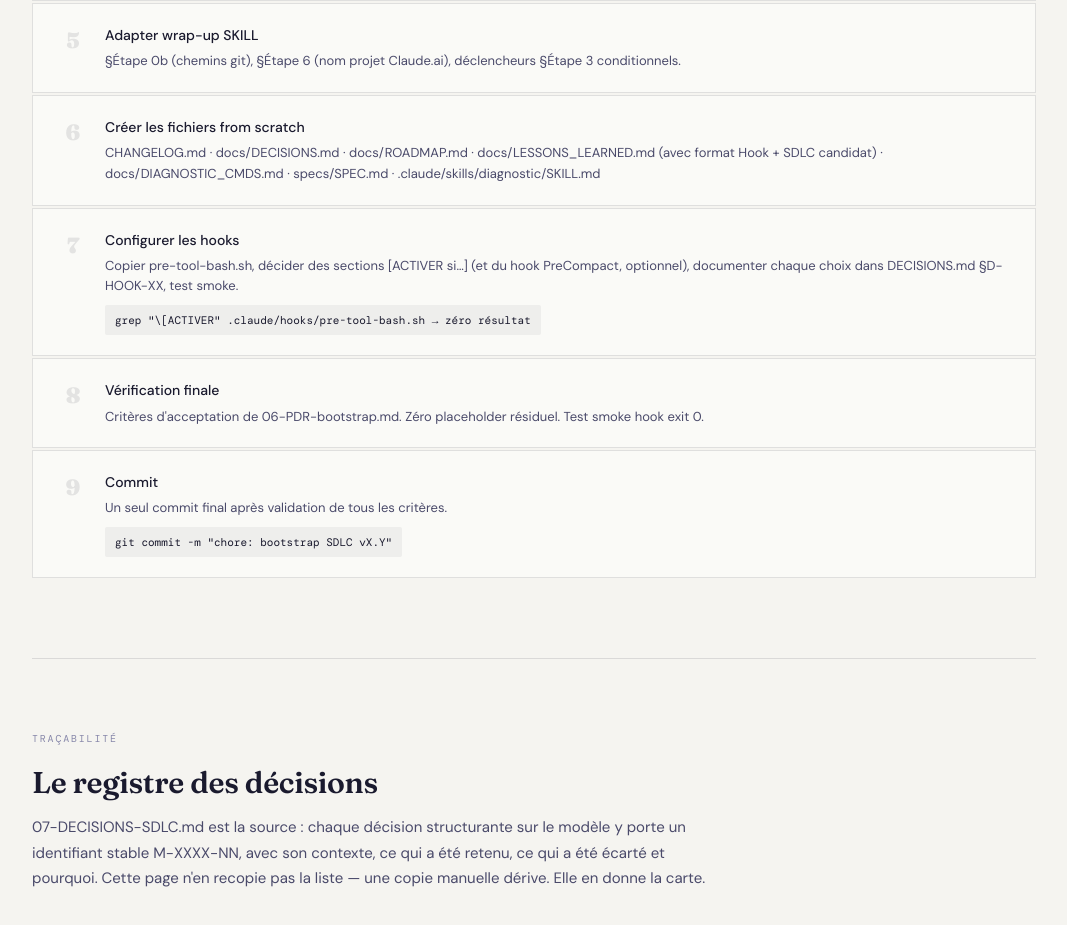
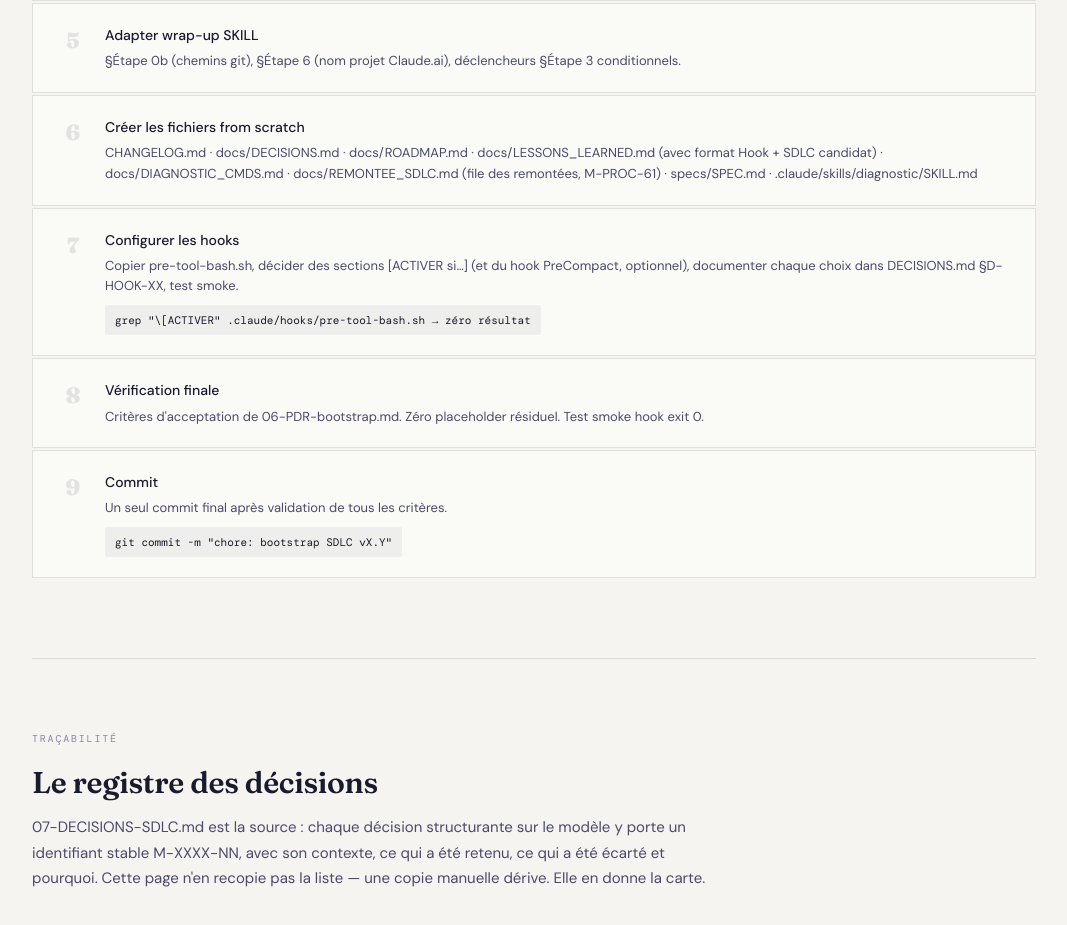
Before and after one commit to laurentGELY/SDLC, a plain HTML site: page docs/SPEC.html in a window 1280 px wide. Shown: the part 7069-7994 px from the top of the page, without its empty margins (106-1173 px from the left). Drawn offline with nearby package versions, Linux system fonts and the light colour scheme.

Commit message:
docs(sdlc): SDLC-34 lot 4 — décisions M-PROC-56→61 et M-HOOKS-09, carte et routage
- 07 : M-PROC-56 (maison des dettes), 57 (pre-commit, références suivies), 58 (une source
  par fait, SPEC fait foi, chiffre importé = hypothèse, commande sur une ligne), 59 (réglages
  locaux de chemin), 60 (vérifier pour de vrai), 61 (file de remontées), M-HOOKS-09 (garde
  avant règle, hook pkill/pgrep) ; 7 lignes au tableau de compatibilité ; mises à jour de
  M-PROC-06 (R-49 retiré), M-PROC-33 (R-35 déplacé vers 04), M-PROC-49 (327/16597)
- 06 v1.2 : docs/REMONTEE_SDLC.md dans la carte du bootstrap
- 11 v2.1 : routage /reprise
- specs/SPEC.md, README (tableau du bootstrap), SPEC.html, MODE-OPERATOIRE.html : file de remontées
- docs/CLAUDE_PROJECT.md : traitement des files de remontées, format du bilan de report
- Tests : sdlc-validate 12/12 · sdlc-validate-test 27/27 · sdlc-init-test 63/63

Co-Authored-By: Claude Opus 5.5 <noreply@anthropic.com>

```diff
--- a/docs/SPEC.html
+++ b/docs/SPEC.html
@@ -981,7 +981,7 @@
       </div>
       <div class="bootstrap-step">
         <div class="step-title">Créer les fichiers from scratch</div>
-        <div class="step-desc">CHANGELOG.md · docs/DECISIONS.md · docs/ROADMAP.md · docs/LESSONS_LEARNED.md (avec format Hook + SDLC candidat) · docs/DIAGNOSTIC_CMDS.md · specs/SPEC.md · .claude/skills/diagnostic/SKILL.md</div>
+        <div class="step-desc">CHANGELOG.md · docs/DECISIONS.md · docs/ROADMAP.md · docs/LESSONS_LEARNED.md (avec format Hook + SDLC candidat) · docs/DIAGNOSTIC_CMDS.md · docs/REMONTEE_SDLC.md (file des remontées, M-PROC-61) · specs/SPEC.md · .claude/skills/diagnostic/SKILL.md</div>
       </div>
       <div class="bootstrap-step">
         <div class="step-title">Configurer les hooks</div>
```
Also changed, not shown: docs/MODE-OPERATOIRE.html (+1 -0 lines), 6 other files.
